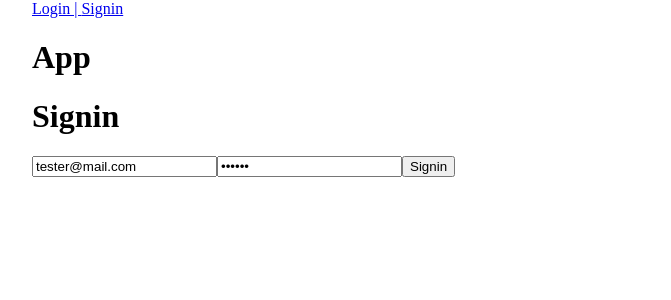
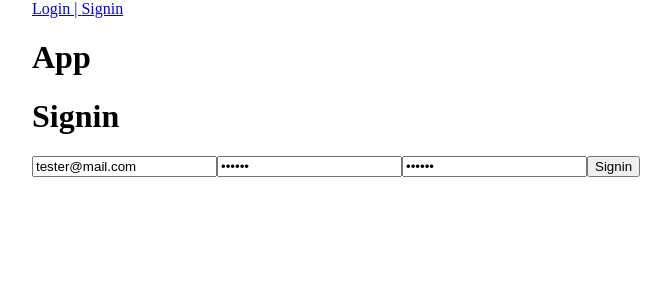
Before and after one commit to PacoAlexM/react-firebase-router, a React (Vite) app: page /signin in a window 1280 px wide. Shown: the top 300 px of the page, without its empty margins (96-767 px from the left). Built offline with nearby package versions, Linux system fonts and the light colour scheme; no server answers.

Commit message:
Configuracion para validaciones de formulario de registro

```diff
--- a/package.json
+++ b/package.json
@@ -13,6 +13,7 @@
     "firebase": "^11.6.0",
     "react": "^19.0.0",
     "react-dom": "^19.0.0",
+    "react-hook-form": "^7.56.1",
     "react-router-dom": "^7.5.1"
   },
   "devDependencies": {
--- a/src/routes/Signin.jsx
+++ b/src/routes/Signin.jsx
@@ -1,38 +1,105 @@
 import { useContext, useState } from 'react'
 import { useNavigate } from 'react-router-dom'
 import { UserContext } from '../context/UserProvider'
+import { useForm } from 'react-hook-form'
 
 const Signin = () => {
-    const [email, setEmail] = useState('tester@mail.com')
-    const [password, setPassword] = useState('123456')
+    // const [email, setEmail] = useState('tester@mail.com')
+    // const [password, setPassword] = useState('123456')
 
+    const navegate = useNavigate()
     const { createUser } = useContext(UserContext)
+    const { register, handleSubmit, formState: { errors }, getValues, setError } = useForm({
+        defaultValues: {
+            email: 'tester@mail.com',
+            password: '123456',
+            repassword: '123456'
+        }
+    })
 
-    const navigate = useNavigate()
-
-    const handleOnSubmit = async e => {
-        e.preventDefault()
-
+    const onSubmit = async ({ email, password }) => {
         try {
             await createUser(email, password)
-            // console.log('User created')
-            navigate('/')
+            navegate('/')
         } catch (error) {
             const { code } = error
             console.log(code)
 
-            if (code === 'auth/email-already-in-use') return alert('This email is already in use')
-            if (code === 'auth/invalid-email') return alert('This is an invalid email')
-            if (code === 'auth/weak-password') return alert('Password must be at least 6 characters')
+            if (code === 'auth/email-already-in-use') return setError('email', { message: 'This email is already in use' }) // alert('This email is already in use')
+            if (code === 'auth/invalid-email') return setError('email', { message: 'This is an invalid email' }) // alert('This is an invalid email')
+            if (code === 'auth/weak-password') return setError('password', { message: 'Password must be at least 6 characters' }) // alert('Password must be at least 6 characters')
         }
     }
+
+    // const handleOnSubmit = async e => {
+    //     e.preventDefault()
+    //
+    //     try {
+    //         await createUser(email, password)
+    //         // console.log('User created')
+    //         navigate('/')
+    //     } catch (error) {
+    //         const { code } = error
+    //         console.log(code)
+    //
+    //         if (code === 'auth/email-already-in-use') return alert('This email is already in use')
+    //         if (code === 'auth/invalid-email') return alert('This is an invalid email')
+    //         if (code === 'auth/weak-password') return alert('Password must be at least 6 characters')
+    //     }
+    // }
 
     return (
         <>
             <h1>Signin</h1>
-            <form onSubmit={ handleOnSubmit }>
-                <input type="email" placeholder="address@mail.com" value={ email } onChange={ e => setEmail(e.target.value) } />
-                <input type="password" placeholder="Type your password" value={ password } onChange={ e => setPassword(e.target.value) } />
+            <form onSubmit={ handleSubmit(onSubmit) }>
+                <input type="email" placeholder="address@mail.com"
+                {
+                    ...register('email', {
+                        required: {
+                            value: true,
+                            message: 'This field is required'
+                        },
+                        pattern: {
+                            value: /[a-z0-9]+(\.[_a-z0-9]+)*@[a-z0-9-]+(\.[a-z0-9-]+)*(\.[a-z]{2,15})/,
+                            message: 'This is an invalid email'
+                        }
+                    })
+                }
+                />
+                { errors.email && <p>{ errors.email.message }</p> }
+                <input type="password" placeholder="Type your password"
+                {
+                    ...register('password', {
+                        required: {
+                            value: true,
+                            message: 'This field is required'
+                        },
+                        minLength: {
+                            value: 6,
+                            message: 'Your password must be at least 6 characters'
+                        },
+                        validate: {
+                            trim: v => !v.trim() ? 'This field is required' : true
+                        }
+                    })
+                }
+                />
+                { errors.password && <p>{ errors.password.message }</p> }
+                <input type="password" placeholder="Confirm your password"
+                {
+                    ...register('repassword', {
+                        required: {
+                            value: true,
+                            message: 'This field is required'
+                        },
+                        validate: {
+                            trim: v => !v.trim() ? 'This field is required' : true,
+                            equals: v => v === getValues('password') || 'The password doesn\'t match'
+                        }
+                    })
+                }
+                />
+                { errors.repassword && <p>{ errors.repassword.message }</p> }
                 <button type="submit">Signin</button>
             </form>
         </>
```
Also changed, not shown: 1 other file (tests, documents, lock files or other folders).
